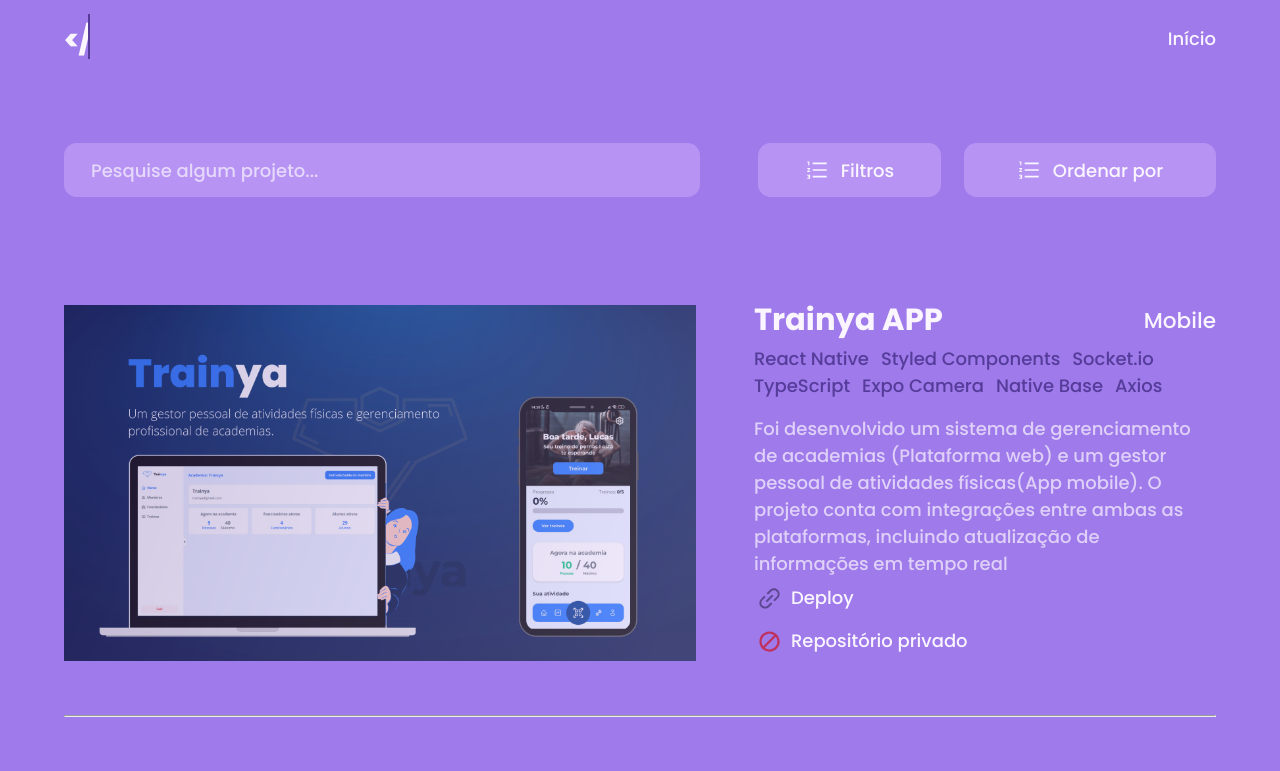
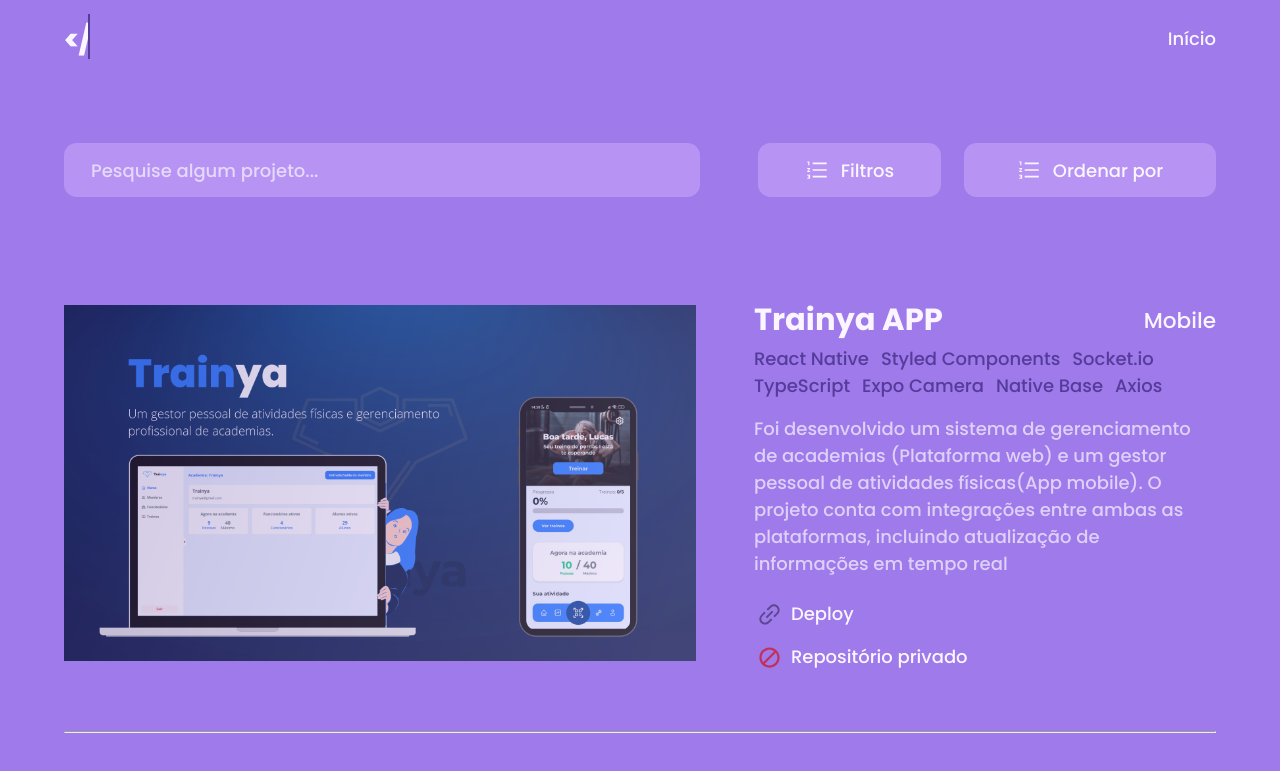
Before and after one commit to juliozambom/portifolio, a React (Vite) app: page /projects in a window 1280 px wide. Shown: the top 771 px of the page. Built offline with nearby package versions, Linux system fonts and the light colour scheme.

Commit message:
fix: align project informations

```diff
--- a/src/components/ProjectDetailedCards/index.tsx
+++ b/src/components/ProjectDetailedCards/index.tsx
@@ -30,10 +30,12 @@ export default function ProjectDetailedCards({ projects }: IProjectDetailedCards
               </a>
             </div>
             <ProjectDetails>
+              <header>
                 <div className="top">
                   <h1 className="project-title">{project.name}</h1>
                   <span className="area">{project.area}</span>
                 </div>
+
                 <div className="techs-container">
                   {project.technologies.map((tech) => (
                     <span className="techs" key={tech}>{tech}</span>
@@ -43,6 +45,7 @@ export default function ProjectDetailedCards({ projects }: IProjectDetailedCards
                 <div className="project-description">
                   <p>{project.description}</p>
                 </div>
+              </header>
 
               <div className="project-links">
                 {project.deploy && (
--- a/src/components/ProjectDetailedCards/styles.ts
+++ b/src/components/ProjectDetailedCards/styles.ts
@@ -58,6 +58,9 @@ export const ProjectDetails = styled.div`
   padding-left: 5%;
   width: 100%;
   position: relative;
+  display: flex;
+  flex-direction: column;
+  justify-content: space-between;
 
   @media (max-width: 856px) {
       padding-left: 0;
@@ -100,14 +103,12 @@ export const ProjectDetails = styled.div`
     opacity: 0.7;
 
     p {
-      font-size: 18px;
-      margin-bottom: 3em;
+      font-size: 1rem;
+      margin-bottom: 1rem;
     }
   }
 
   .project-links {
-    position: absolute;
-    bottom: 0;
     display: flex;
     flex-direction: column;
     gap: 4px;
```
Lines whose indentation alone changed are shown as unchanged.
